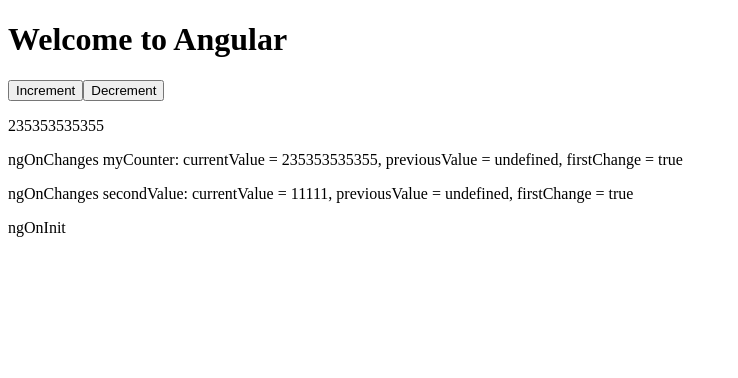
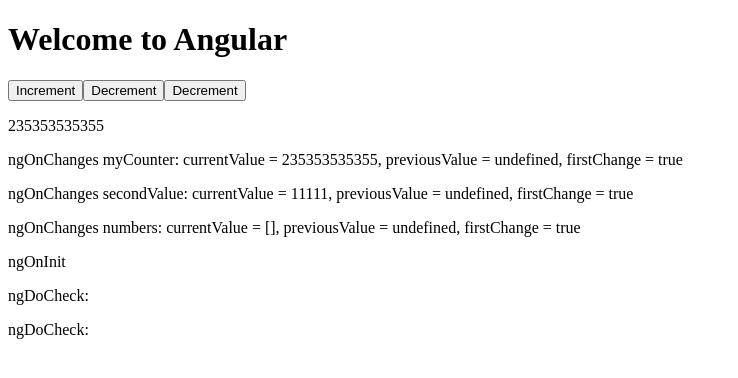
Before and after one commit to nguyenlekhanh/angular_lifecycle, an Angular app: page / in a window 1280 px wide. Shown: the top 378 px of the page, without its empty margins (0-738 px from the left). Built offline with nearby package versions, Linux system fonts and the light colour scheme.

Commit message:
ngDoCheck

```diff
--- a/src/app/app.component.html
+++ b/src/app/app.component.html
@@ -3,7 +3,8 @@
   <div>
     <button (click)="increment()">Increment</button>
     <button (click)="decrement()">Decrement</button>
+    <button (click)="add()">Decrement</button>
 
-    <app-child [myCounter]="counter" [secondValue] = "secondValue"></app-child>
+    <app-child [myCounter]="counter" [secondValue] = "secondValue" [numbers]="numbers"></app-child>
   </div>
 </div>
--- a/src/app/app.component.ts
+++ b/src/app/app.component.ts
@@ -15,6 +15,7 @@
 export class AppComponent {
   private number: number = 235353535355;
   secondValue: number = 11111;
+  numbers: number[] = [];
 
   get counter() {
     return this.number;
@@ -33,4 +34,8 @@
     console.log('decrement');
     this.counter--;
   }
+
+  add() {
+    this.numbers.push(1)
+  }
 }
--- a/src/app/components/child/child.component.ts
+++ b/src/app/components/child/child.component.ts
@@ -13,6 +13,7 @@
 export class ChildComponent {
   @Input() myCounter!: number;
   @Input() secondValue!: number;
+  @Input() numbers!: number[];
 
   public changeLog: string[] = [];
 
@@ -32,4 +33,9 @@
     console.log('ngOnInit');
     this.changeLog.push('ngOnInit');
   }
+
+  ngDoCheck(): void {
+    console.log('ngDoCheck');
+    this.changeLog.push(`ngDoCheck: ${this.numbers.toString()}`);
+  }
 }
```
